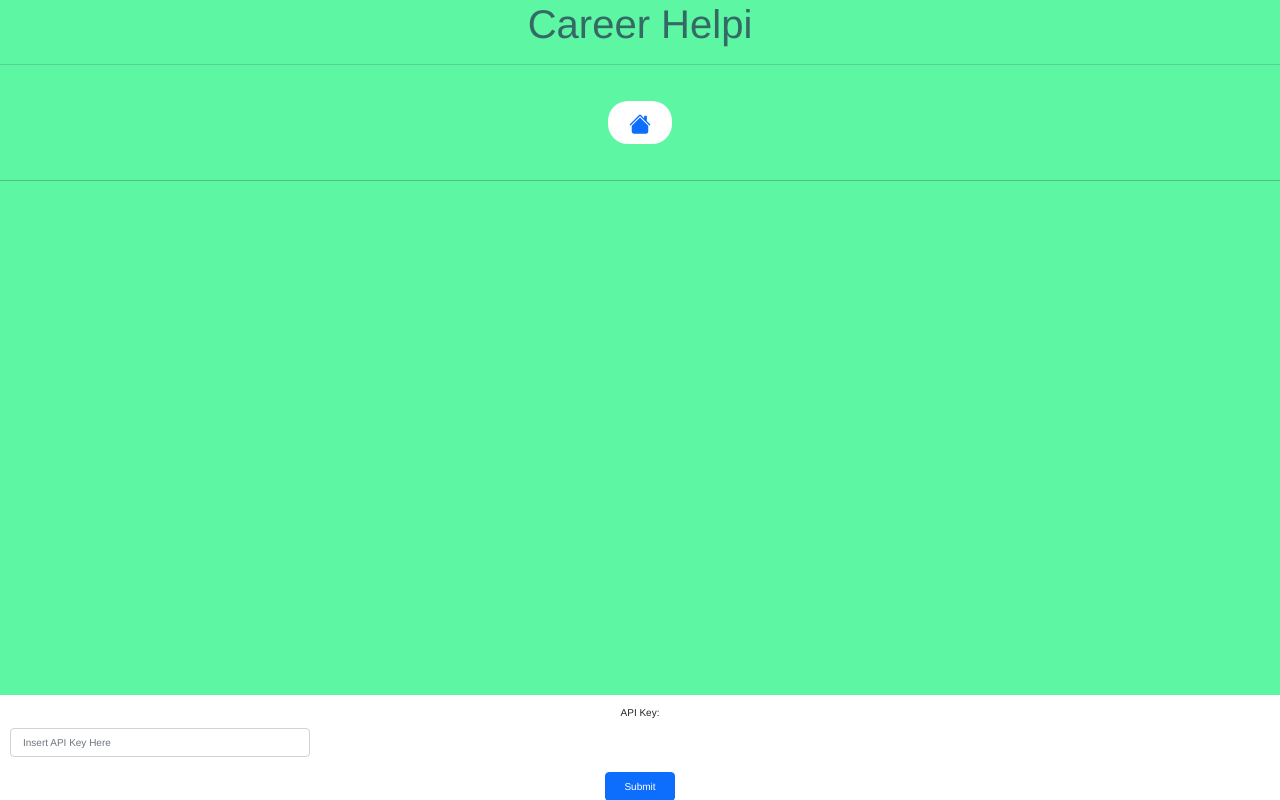
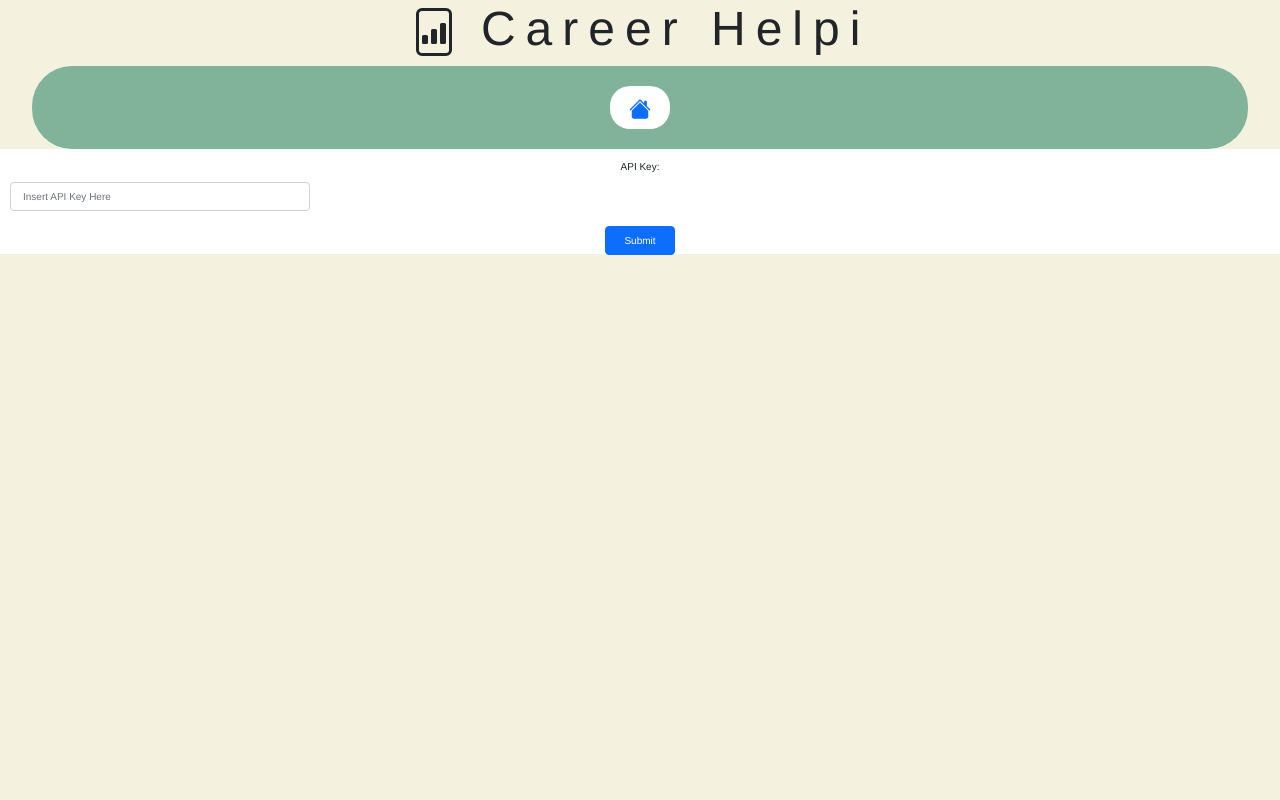
Before and after one commit to ColinB777/FinalProject, a React (Create React App) app: page / in a window 1280 px wide. Built offline with nearby package versions, Linux system fonts and the light colour scheme.

Commit message:
Changed Color Palette of Page and added icons

```diff
--- a/src/App.css
+++ b/src/App.css
@@ -1,18 +1,21 @@
 /*Color Palette
 
-#e1fefb
-#7dbbb2
-#d1dbd7
-#356965
-#aea391
+#F4F1DE -> Eggshell
+#E07A5F -> Burnt Sienna
+#3D405B -> Delft Blue
+#81B29A -> Cambridge Blue
+#F2CC8F -> Sunset
 
 */
 
 .title-header{
-  text-align:center;
-  font-weight:bold;
-  color:#356965;
+  font-family: Trebuchet,Helvetica, Arial, sans-serif;
+  font-size: 3em;
+  font-weight: lighter;
+  letter-spacing: 10px;
+  text-align: center;
 }
+
 .Career-Btn{
   width:25%;
   height: 10%;
@@ -32,34 +35,16 @@
   color:#282c34;
 }
 
-hr{
-  height:2px;
-}
-
-
 body{
   text-align: center;
   font-family: Helvetica, Arial, sans-serif;
   background-size:cover;
-  background:#5df6a2;
+  background:#F4F1DE;
   /*background-image: url('images/detailed.jpg');*/
 }
 
 
-#column{
-  float:left;
-  width:50%;
-  padding:10px;
-  height:300px;
-}
-
-#row::after{
-  content:"";
-  display:table;
-  clear:both;
-}
-
-#quiz-description{
+.quiz-description{
   text-align: center;
   text-wrap:balance;
   border-top-style: solid;
@@ -76,7 +61,7 @@ footer{
 .page-bottom{
   padding:10px;
   height:105px;
-  position: fixed;
+  /*position: fixed;*/
   font-size: 10px;
   left: 0;
   bottom: 0;
@@ -92,10 +77,12 @@ footer{
   text-align:center;
 }
 
-#menu-bar{
-  position:fixed;
-  bottom:0;
-  width:100%;
+.menu-bar{
+  align-items: center;
+  margin:auto;
+  width:95%;
+  background: #81B29A;
+  border-radius: 40px;
 
 }
 
--- a/src/App.tsx
+++ b/src/App.tsx
@@ -14,6 +14,8 @@ import{SixthQuestion} from './SimpleQuestions/6';
 import { SeventhQuestion } from './SimpleQuestions/7';
 
 import { BsFillHouseFill } from "react-icons/bs";
+import { BsFileBarGraph } from "react-icons/bs";
+
 
 
 //local storage and API Key: key should be entered in by the user and will be stored in local storage (NOT session storage)
@@ -52,10 +54,11 @@ export function App() {
 
     <body>
     <div>
+
     <Router>
-      <header className = "title-header">
-        <h1>Career Helpi</h1>
-        <hr></hr>
+      <header>
+
+        <h1 className = "title-header"><BsFileBarGraph /> Career Helpi </h1>
       </header>
 
 
@@ -66,7 +69,9 @@ export function App() {
       </div> */}
 
       <div style={{alignItems:'center'}}>
-      <div className = 'menu bar'>
+
+
+      <div className = 'menu-bar'>
 
 
       <Button className = "Career-Btn" hidden={buttonState} onClick={hideButtons}>
@@ -83,8 +88,8 @@ export function App() {
       </Button>
 
       </div>
-      <p></p>
-<hr></hr>
+
+
       </div>
 
       <Routes>
@@ -110,6 +115,8 @@ export function App() {
       </Form>
       </div>
 
+
+
     </div>
     </body>
   );
--- a/src/SimpleQuestions/1.tsx
+++ b/src/SimpleQuestions/1.tsx
@@ -59,7 +59,7 @@ export function SimpleInterface(): React.JSX.Element {
             <p>The basic career assessment is a compact, quicker version of the quiz...</p>
 
             <div className="simple_question">
-                <h4>1. I prefer jobs with clear routines and structured tasks over roles that are highly flexible or unpredictable.</h4>
+                <h4 style = {{fontWeight:'bold',paddingBottom:10}}>1. I prefer jobs with clear routines and structured tasks over roles that are highly flexible or unpredictable.</h4>
                 {firstAnswers.map((Answer: string, i) => (
                     <Form.Check
                         inline
@@ -78,7 +78,7 @@ export function SimpleInterface(): React.JSX.Element {
             <div>You have chosen: {firstAnswer}</div>
 
             <footer>
-                <Button className = "next-btn"disabled={blankQuestion} onClick={handleNextQuestion} style={{ background: 'white', margin: 10 }}>
+                <Button className = "next-btn" disabled={blankQuestion} onClick={handleNextQuestion} style={{ background: 'white', margin: 10 }}>
                     <Link to="/SimpleQuestions/SecondQuestion"> Next Question <BsArrowRightCircleFill />
 </Link>
                 </Button>
--- a/src/SimpleQuestions/3.tsx
+++ b/src/SimpleQuestions/3.tsx
@@ -19,7 +19,7 @@ export function ThirdQuestion(): React.JSX.Element {
                 <p>The basic career assessment is a compact, quicker version of the quiz which will allow users to get a narrowed down answer based on the preferences of the user through multiple choice.</p>
             </div>
         <div className = "simple_question">
-            <h4>3. I prefer jobs with clear routines and structured tasks over roles that are highly flexible or unpredictable.</h4>
+            <h4 style = {{fontWeight:'bold',paddingBottom:10}}>3. I prefer jobs with clear routines and structured tasks over roles that are highly flexible or unpredictable.</h4>
                 {thirdAnswers.map((Answer: string, i) => (
                     <Form.Check
                         inline
@@ -37,7 +37,7 @@ export function ThirdQuestion(): React.JSX.Element {
                 ))}
                 </div>
                 <div>You have chosen: {thirdAnswer}</div>
-                <footer> <Button disabled = {blankQuestion} style={{background:'white',margin:10}} >
+                <footer> <Button className = "next-btn" disabled = {blankQuestion} style={{background:'white',margin:10}} >
       <Link to="/SimpleQuestions/FourthQuestion">Next Question <BsArrowRightCircleFill /></Link>
       </Button></footer>
                 </div>
--- a/src/SimpleQuestions/4.tsx
+++ b/src/SimpleQuestions/4.tsx
@@ -18,7 +18,7 @@ export function FourthQuestion(): React.JSX.Element {
                 <p>The basic career assessment is a compact, quicker version of the quiz which will allow users to get a narrowed down answer based on the preferences of the user through multiple choice.</p>
             </div>
         <div className = "simple_question">
-            <h4>4. I enjoy interacting with people throughout my workday and thrive in social work environments.</h4>
+            <h4 style = {{fontWeight:'bold',paddingBottom:10}}>4. I enjoy interacting with people throughout my workday and thrive in social work environments.</h4>
                 {fourthAnswers.map((Answer: string, i) => (
                     <Form.Check
                         inline
@@ -36,7 +36,7 @@ export function FourthQuestion(): React.JSX.Element {
                 ))}
                 </div>
                 <div>You have chosen: {fourthAnswer}</div>
-                <footer> <Button disabled = {blankQuestion}  style={{background:'white',margin:10}} >
+                <footer> <Button className = "next-btn" disabled = {blankQuestion}  style={{background:'white',margin:10}} >
       <Link to="/SimpleQuestions/FifthQuestion">Next Question <BsArrowRightCircleFill /></Link>
       </Button></footer>
                 </div>
--- a/src/SimpleQuestions/5.tsx
+++ b/src/SimpleQuestions/5.tsx
@@ -18,7 +18,7 @@ export function FifthQuestion(): React.JSX.Element {
                 <p>The basic career assessment is a compact, quicker version of the quiz which will allow users to get a narrowed down answer based on the preferences of the user through multiple choice.</p>
             </div>
         <div className = "simple_question">
-            <h4>5. It’s important to me to have a job that allows me to see tangible results from my efforts.</h4>
+            <h4 style = {{fontWeight:'bold',paddingBottom:10}}>5. It’s important to me to have a job that allows me to see tangible results from my efforts.</h4>
                 {fourthAnswers.map((Answer: string, i) => (
                     <Form.Check
                         inline
@@ -36,7 +36,7 @@ export function FifthQuestion(): React.JSX.Element {
                 ))}
                 </div>
                 <div>You have chosen: {fifthAnswer}</div>
-                <footer> <Button disabled = {blankQuestion} style={{background:'white',margin:10}} >
+                <footer> <Button className = "next-btn" disabled = {blankQuestion} style={{background:'white',margin:10}} >
       <Link to="/SimpleQuestions/SixthQuestion">Next Question <BsArrowRightCircleFill /></Link>
       </Button></footer>
                 </div>
--- a/src/SimpleQuestions/6.tsx
+++ b/src/SimpleQuestions/6.tsx
@@ -18,7 +18,7 @@ export function SixthQuestion(): React.JSX.Element {
                 <p>The basic career assessment is a compact, quicker version of the quiz which will allow users to get a narrowed down answer based on the preferences of the user through multiple choice.</p>
             </div>
         <div className = "simple_question">
-            <h4>6. I value opportunities to continuously learn and develop new skills within my career.</h4>
+            <h4 style = {{fontWeight:'bold',paddingBottom:10}}>6. I value opportunities to continuously learn and develop new skills within my career.</h4>
                 {sixthAnswers.map((Answer: string, i) => (
                     <Form.Check
                         inline
@@ -36,7 +36,7 @@ export function SixthQuestion(): React.JSX.Element {
                 ))}
                 </div>
                 <div>You have chosen: {sixthAnswer}</div>
-                <footer> <Button disabled = {blankQuestion} style={{background:'white',margin:10}} >
+                <footer> <Button className = "next-btn" disabled = {blankQuestion} style={{background:'white',margin:10}} >
       <Link to="/SimpleQuestions/SeventhQuestion">Next Question <BsArrowRightCircleFill /></Link>
       </Button></footer>
                 </div>
--- a/src/SimpleQuestions/7.tsx
+++ b/src/SimpleQuestions/7.tsx
@@ -19,7 +19,7 @@ export function SeventhQuestion(): React.JSX.Element {
                 <p>The basic career assessment is a compact, quicker version of the quiz which will allow users to get a narrowed down answer based on the preferences of the user through multiple choice.</p>
             </div>
         <div className = "simple_question">
-            <h4>7. I am motivated by the potential to earn a high salary and achieve financial security in my work.</h4>
+            <h4 style = {{fontWeight:'bold',paddingBottom:10}}>7. I am motivated by the potential to earn a high salary and achieve financial security in my work.</h4>
                 {seventhAnswers.map((Answer: string, i) => (
                     <Form.Check
                         inline
@@ -40,7 +40,7 @@ export function SeventhQuestion(): React.JSX.Element {
                 <div>You have chosen: {seventhAnswer}</div>
 
 
-                <footer> <Button disabled = {blankQuestion} style={{background:'white',margin:10}} >
+                <footer> <Button className = "next-btn" disabled = {blankQuestion} style={{background:'white',margin:10}} >
       <Link to="Results">Submit Answers <BsCheckCircleFill />
 </Link>
       </Button></footer>
```
Also changed, not shown: src/SimpleQuestions/2.tsx (+4 -3 lines), src/images/complex_transparent.png (deleted).
